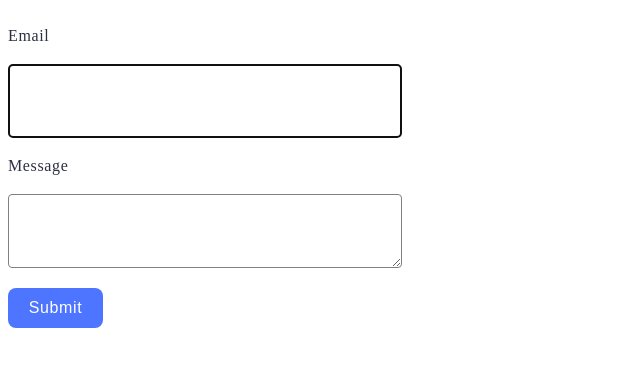
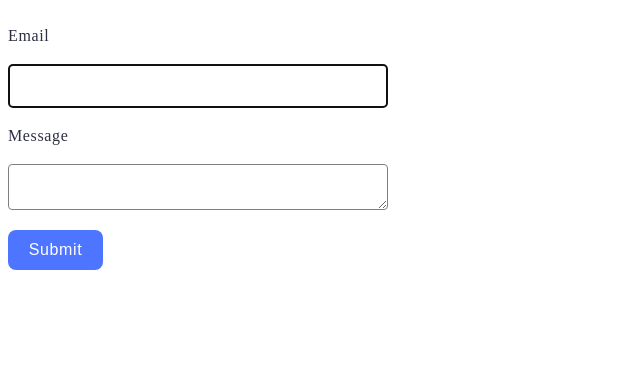
Before and after one commit to Petro-Herman/goit-js-hw-09, a website built with Vite: page src/2-form.html in a window 1280 px wide. Shown: the whole page, without its empty margins (0-640 px from the left). Built offline with nearby package versions, Linux system fonts and the light colour scheme.

Commit message:
update 2-form.html&css

```diff
--- a/src/2-form.html
+++ b/src/2-form.html
@@ -20,7 +20,7 @@
     </label>
     <button class="form-btn" type="submit">Submit</button>
   </form>
-  <script src="./js/2-form.js"></script>
+  <script type="module" src="./js/2-form.js"></script>
 </body>
 
 </html>
--- a/src/css/2-form.css
+++ b/src/css/2-form.css
@@ -16,7 +16,8 @@
     border-radius: 4px;
     width: 360px;
     height: 40px;
-    padding: 16px;
+    padding-left: 16px;
+    font-size: 16px;
 }
 
 .form-btn {
```
